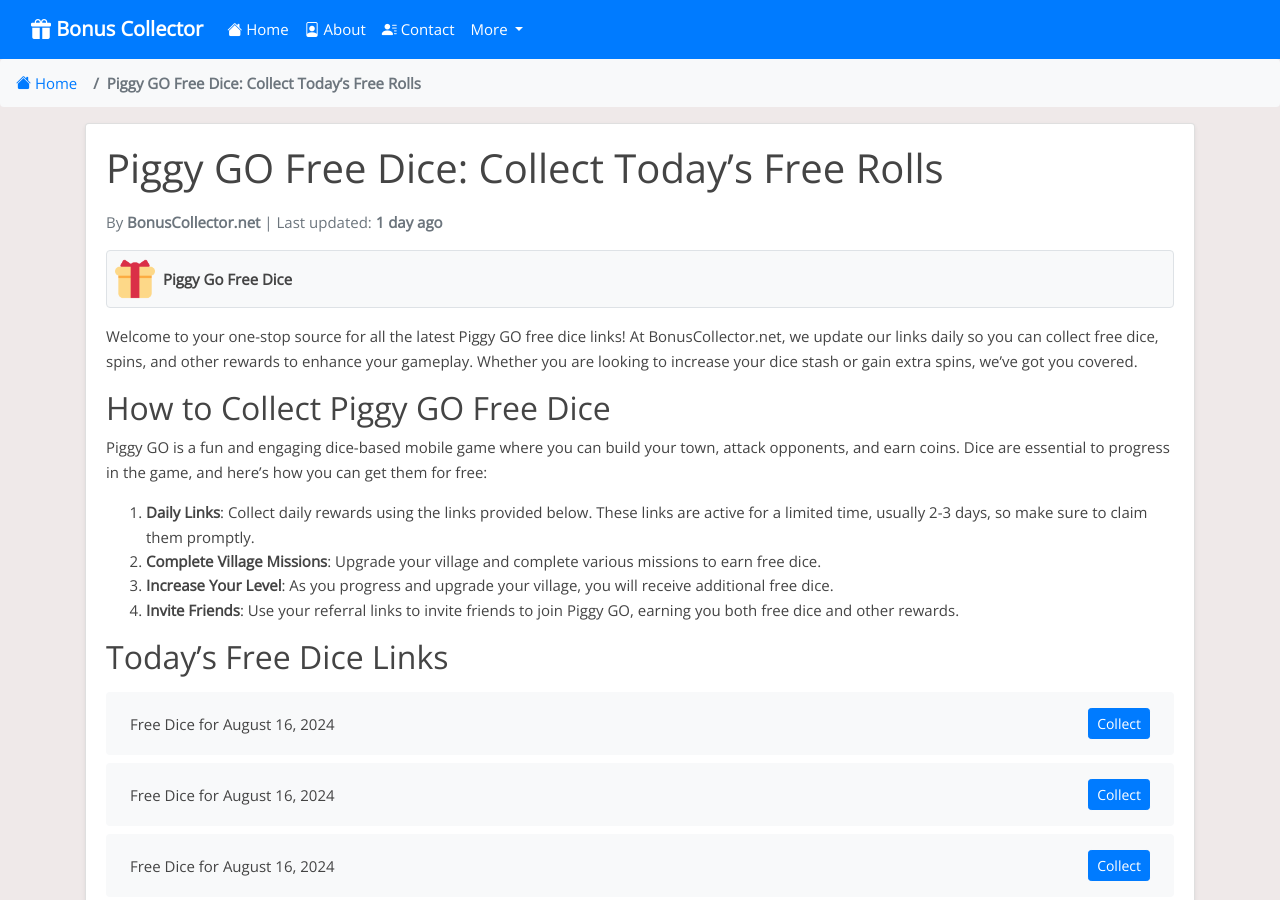
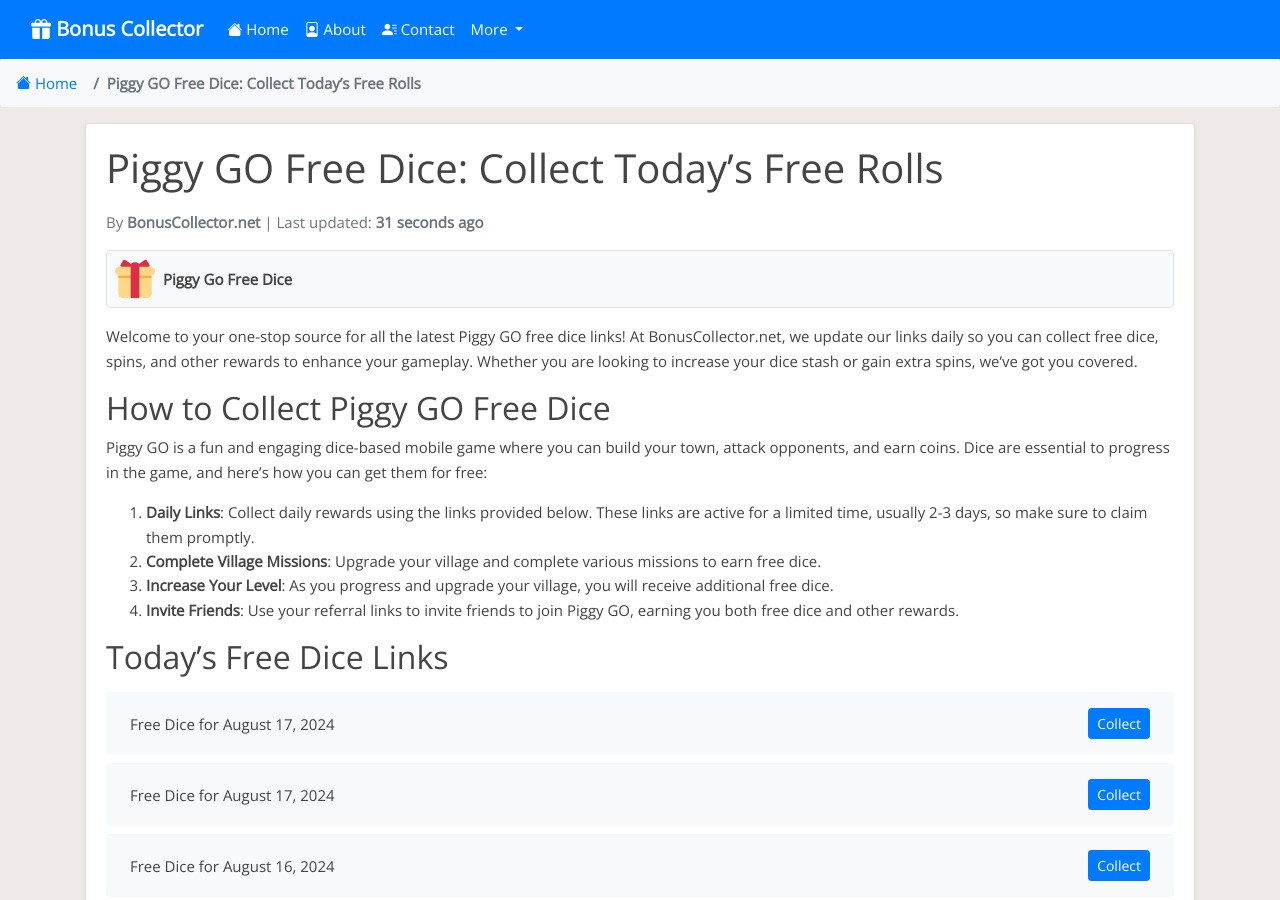
Before and after one commit to Prollad99/bs-net, a Jekyll site: the page built from _posts/2024-07-04-piggy-go.md, in a window 1280 px wide and 900 px high. Built offline with Jekyll 4.4.1, drawn with Linux system fonts in a browser that asks for light colours; nearby versions of some CDN libraries; comment, search, counter and statistics services are not loaded; some of the changed text lies outside the part shown.

Commit message:
Update piggy-go reward links and last modified date

```diff
--- a/_data/include_files.yml
+++ b/_data/include_files.yml
@@ -23,7 +23,7 @@
   last_modified: 2024-08-17 10:10:19
 
 piggy-go.html:
-  last_modified: 2024-08-16 12:18:31
+  last_modified: 2024-08-17 13:21:31
 
 caesars-slots.html:
   last_modified: 2024-08-17 13:21:27
--- a/_includes/piggy-go.html
+++ b/_includes/piggy-go.html
@@ -1,4 +1,12 @@
 <ul class="list-group mt-3 mb-4">
+  <li class="list-group-item d-flex justify-content-between align-items-center">
+    <span>Free Dice for August 17, 2024</span>
+    <a href="https://piggygo-jy.forevernine.com/fanpage?code=9MUAVN9S&channel=1" class="btn btn-primary btn-sm">Collect</a>
+  </li>
+  <li class="list-group-item d-flex justify-content-between align-items-center">
+    <span>Free Dice for August 17, 2024</span>
+    <a href="https://piggygo-jy.forevernine.com/fanpage?code=9MUAVN9S&channel=4" class="btn btn-primary btn-sm">Collect</a>
+  </li>
   <li class="list-group-item d-flex justify-content-between align-items-center">
     <span>Free Dice for August 16, 2024</span>
     <a href="https://piggygo-jy.forevernine.com/fanpage?code=XHMZ5PR1&channel=1" class="btn btn-primary btn-sm">Collect</a>
@@ -391,12 +399,4 @@
     <span>Free Dice for Invalid Date</span>
     <a href="https://piggygo-jy.forevernine.com/fanpage?code=BZRDEILQ&channel=4" class="btn btn-primary btn-sm">Collect</a>
   </li>
-  <li class="list-group-item d-flex justify-content-between align-items-center">
-    <span>Free Dice for Invalid Date</span>
-    <a href="https://piggygo-jy.forevernine.com/fanpage?code=0TN8TY1S&channel=1" class="btn btn-primary btn-sm">Collect</a>
-  </li>
-  <li class="list-group-item d-flex justify-content-between align-items-center">
-    <span>Free Dice for Invalid Date</span>
-    <a href="https://piggygo-jy.forevernine.com/fanpage?code=0TN8TY1S&channel=4" class="btn btn-primary btn-sm">Collect</a>
-  </li>
 </ul>
```
Also changed, not shown: links-json/piggy-go.json (+8 -6 lines).
